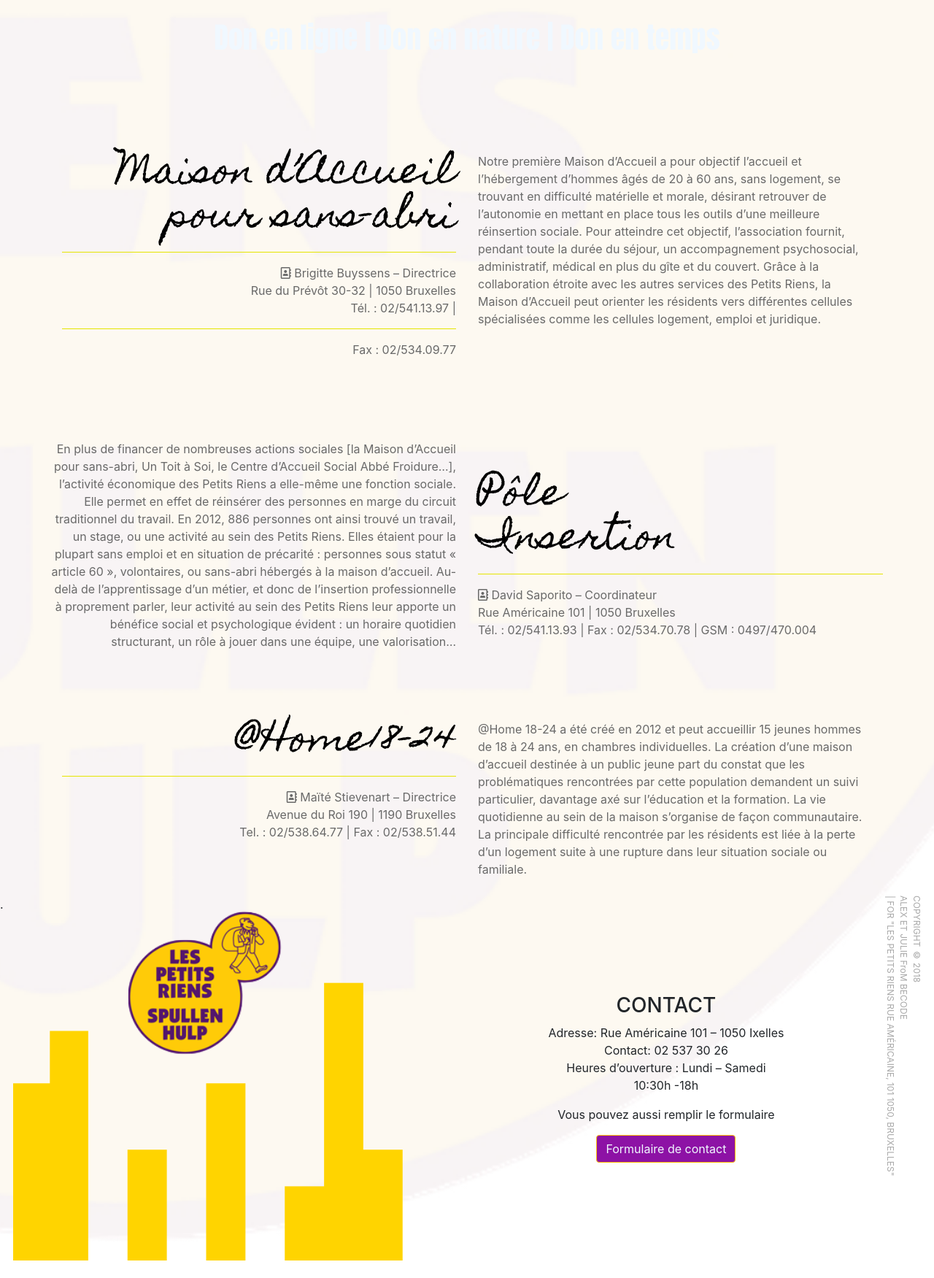
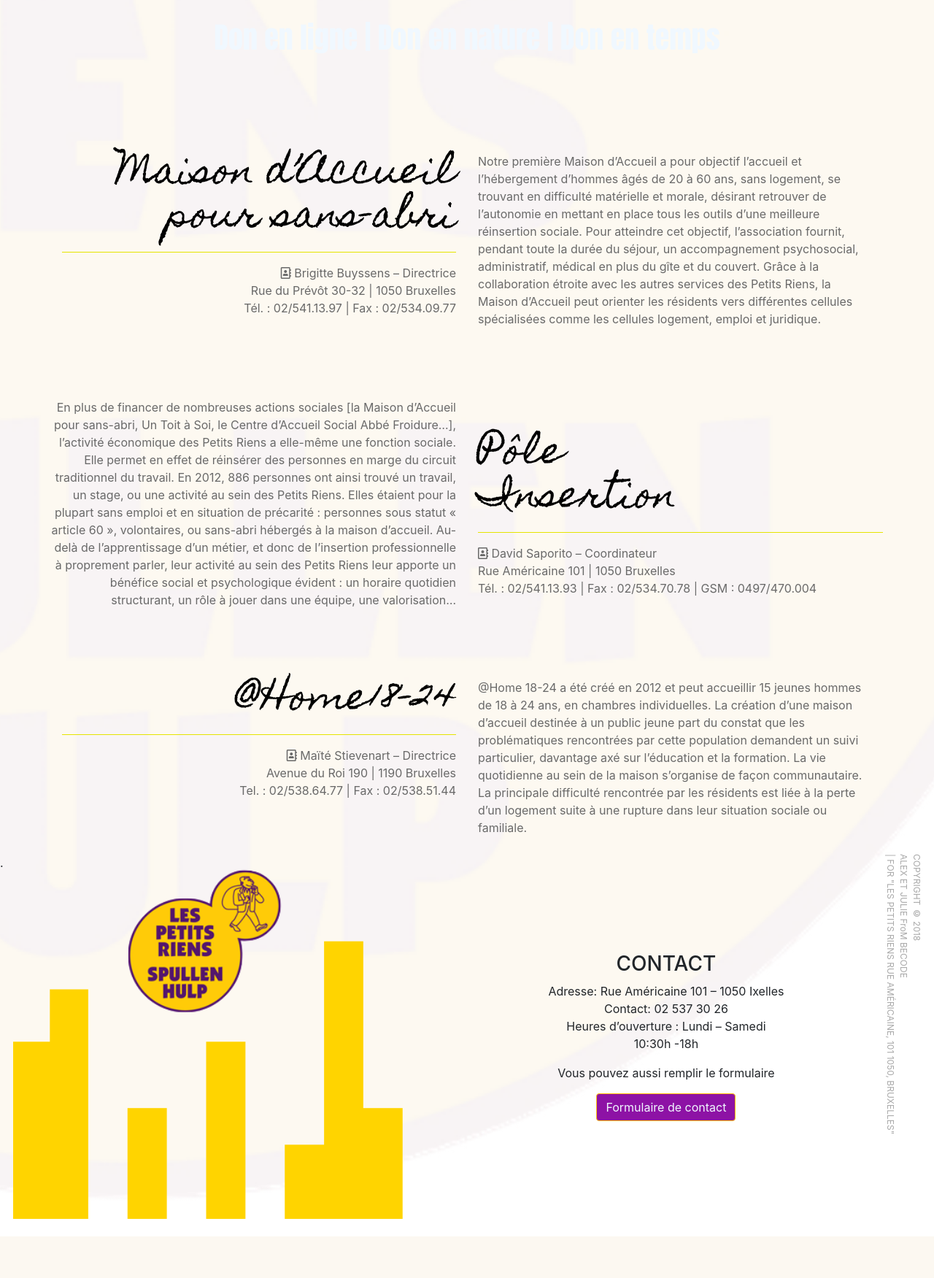
Before and after one commit to jujujujul/multipage-website-in-php, a PHP site: page / in a window 1280 px wide. Shown: the part 1760-3511 px from the top of the page at 73% size. After the commit the page ends 3454 px from the top, so only its background shows below. Run offline with PHP 8.4, Linux system fonts and the light colour scheme; some libraries are stand-ins or nearby versions.

Commit message:
lastofme

```diff
--- a/footer.php
+++ b/footer.php
@@ -1,10 +1,10 @@
      <footer>
-           <container class="container mt-5">
+           <container class="container mt-5" id="footer">
                <div class="row">
 
                     <div class="col-md-6  bidou">.</div>
 
-                    <div class="col-md-5 align-self-center text-center justify-center">
+                    <div class=" col-md-5 align-self-center text-center justify-center">
 
 
                         <h3 class="footerright align-middle"> CONTACT</h3>
--- a/header.php
+++ b/header.php
@@ -6,8 +6,8 @@
                   </button>
                   <div class="collapse navbar-collapse" id="navbarNavAltMarkup">
                     <div class="navbar-nav">
-                      <a class="nav-item nav-link active" href="#">Contacts <span class="sr-only">(current)</span></a>
-                      <a class="nav-item nav-link" href="#">Newsletter</a>
+                      <a class="nav-item nav-link active" href="#footer">Contacts <span class="sr-only">(current)</span></a>
+                      <a class="nav-item nav-link" href="agir.php">Dons</a>
                       <a class="nav-item nav-link" href="https://www.petitsriens.be/wp-content/uploads/2015/03/Charte-FR.jpg">La Charte </a>
                     </div>
                   </div>
--- a/index.php
+++ b/index.php
@@ -6,11 +6,12 @@
 <html>
 	<head>
 		<title>Les Petits Rien</title>
-        <script src="https://stackpath.bootstrapcdn.com/bootstrap/4.1.1/js/bootstrap.min.js" integrity="sha384-smHYKdLADwkXOn1EmN1qk/HfnUcbVRZyYmZ4qpPea6sjB/pTJ0euyQp0Mk8ck+5T" crossorigin="anonymous"></script>
-       	<link rel="stylesheet" href="https://maxcdn.bootstrapcdn.com/bootstrap/4.0.0-beta.2/css/bootstrap.min.css" />
+        <link rel="stylesheet" href="https://maxcdn.bootstrapcdn.com/bootstrap/4.0.0-beta.2/css/bootstrap.min.css" />
         <link rel="stylesheet" href="style.css" />
         <link href="https://fonts.googleapis.com/css?family=Homemade+Apple" rel="stylesheet">
         <link rel="stylesheet" href="https://use.fontawesome.com/releases/v5.2.0/css/all.css" integrity="sha384-hWVjflwFxL6sNzntih27bfxkr27PmbbK/iSvJ+a4+0owXq79v+lsFkW54bOGbiDQ" crossorigin="anonymous">
+        <script src="https://stackpath.bootstrapcdn.com/bootstrap/4.1.1/js/bootstrap.min.js" integrity="sha384-smHYKdLADwkXOn1EmN1qk/HfnUcbVRZyYmZ4qpPea6sjB/pTJ0euyQp0Mk8ck+5T" crossorigin="anonymous"></script>
+
 		<script src="https://code.jquery.com/jquery-3.3.1.slim.min.js" integrity="sha384-q8i/X+965DzO0rT7abK41JStQIAqVgRVzpbzo5smXKp4YfRvH+8abtTE1Pi6jizo" crossorigin="anonymous"></script>
         <script src="https://cdnjs.cloudflare.com/ajax/libs/popper.js/1.14.3/umd/popper.min.js" integrity="sha384-ZMP7rVo3mIykV+2+9J3UJ46jBk0WLaUAdn689aCwoqbBJiSnjAK/l8WvCWPIPm49" crossorigin="anonymous"></script>
         <link href="https://fonts.googleapis.com/css?family=Anton|Lobster" rel="stylesheet">
@@ -41,7 +42,7 @@
 
                     </div>
 
-                    <div class="col-6 text-justify ">
+                    <div class="col-6 text-justify" class="queries">
 
                     <h2>Comment nous aider ? Soutenez notre action </h2>
 
@@ -63,8 +64,8 @@
 			</div>
 
 
-         	<section class="container">
-                <div class="row">
+         	<section class="container" >
+                <div class="row queries">
 
                     <div class="col-sm-6 text-right mb-5" >
                         <h2 class="byhand"> Maison d’Accueil <br> pour sans-abri </h2>
@@ -72,8 +73,7 @@
                         <p><i class="far fa-address-book"></i>
                         Brigitte Buyssens –  Directrice<br>
                         Rue du Prévôt 30-32 | 1050 Bruxelles<br>
-                        Tél. : 02/541.13.97 |                        <hr color="yellow">
- Fax : 02/534.09.77</p>
+                        Tél. : 02/541.13.97 | Fax : 02/534.09.77</p>
                     </div>
 
                     <div class=" col-sm-6">
--- a/style.css
+++ b/style.css
@@ -14,6 +14,7 @@ a.link:visited{
 a:visited {
     color: gray;
 }
+
 
 
 a.rotatou:hover {
@@ -58,11 +59,7 @@ font-size: 30px;
 margin-bottom: 10%;
 }
 
-@media screen and (min-width: 200px) and (max-width: 640px) {
-  .introtop {
-    font-size: 15px;
-  }
-}
+
 
 
 .title{
@@ -154,3 +151,9 @@ color: #FFF;
 .h1 small {
 font-size: 24px;
 }
+
+@media screen and (min-width: 200px) and (max-width: 640px) {
+  .introtop {
+    font-size: 15px;
+  }
+}
```
